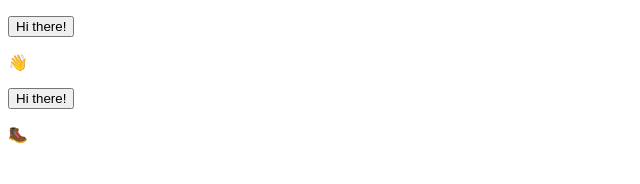
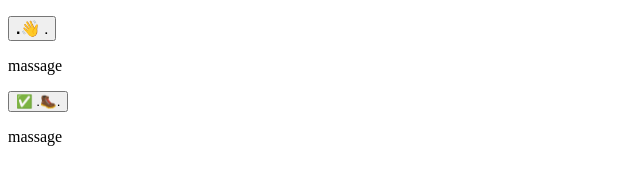
Before and after one commit to DarrenSem/wc, a plain HTML site: page WebComponents-GoMakeThings.html in a window 1280 px wide. Shown: the whole page, without its empty margins (0-640 px from the left). Drawn offline with Linux system fonts and the light colour scheme.

Commit message:
Update attributes incl. "check"

```diff
--- a/WebComponents-GoMakeThings.html
+++ b/WebComponents-GoMakeThings.html
@@ -10,11 +10,11 @@
 </head>
 <body>
 
-<greeting-message>🥾</greeting-message>
+<greeting-message check>.🥾.</greeting-message>
 
 <greeting-message>
   <b>
-  👋
+  <big>.👋 </big>  <small> . </small>
   </b>
 </greeting-message>
 
@@ -39,15 +39,17 @@ console.log("this.constructor", this, this.id);
 
     console.warn("BEFORE:", children);
 
-    // Render HTML
+    // Render updated HTML
     this.innerHTML =`
 <p>
-  <button>Hi there!</button>
+  <button>${this.hasAttribute("check") ? '✅️' : ''}
+    ${children.trim().length ? children : "Hi there!"}
+  </button>
 </p>
 <div
   class="message"
   aria-live="polite"
->${children}</div>
+>massage</div>
     `;
 
   }
```
